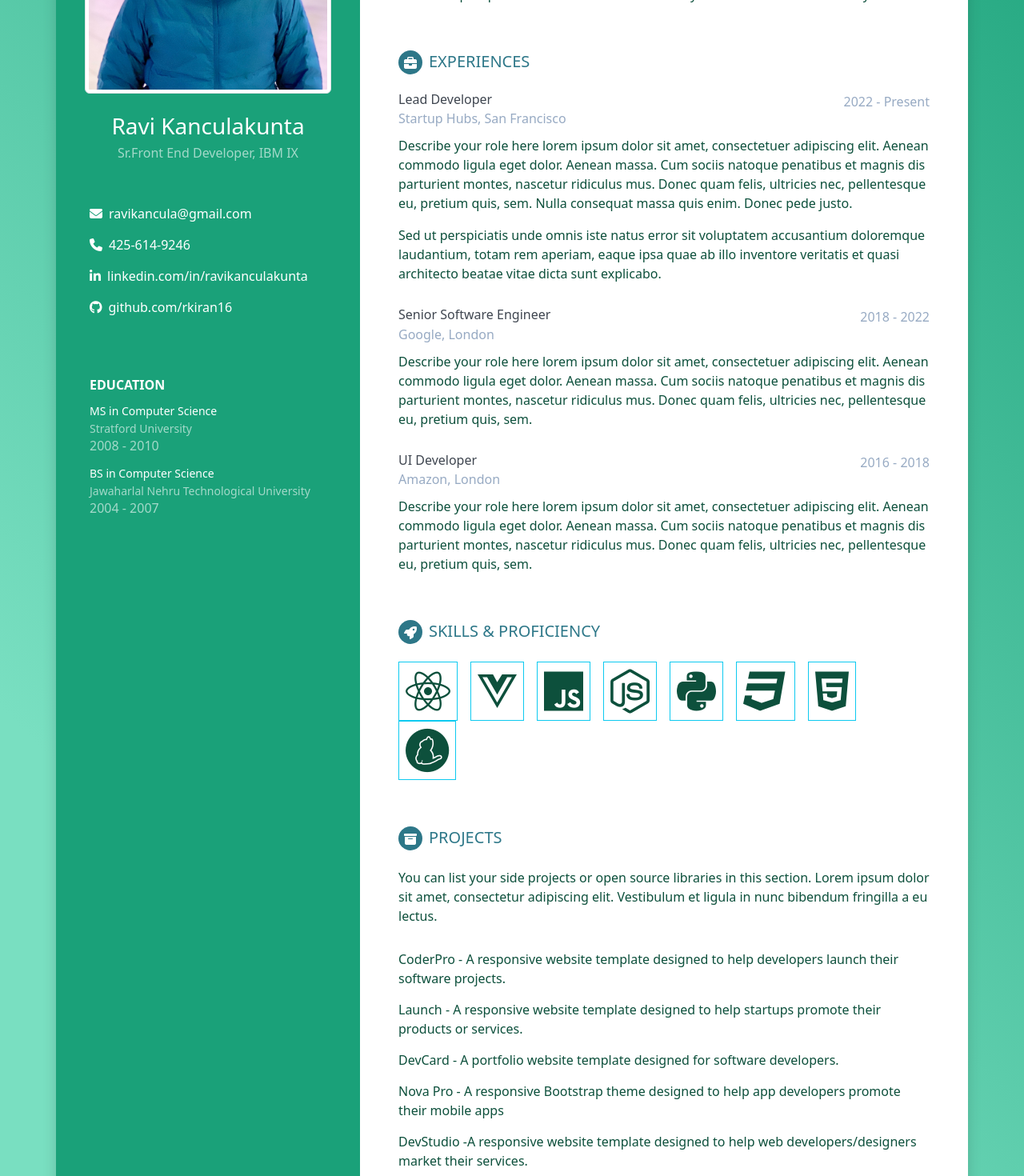
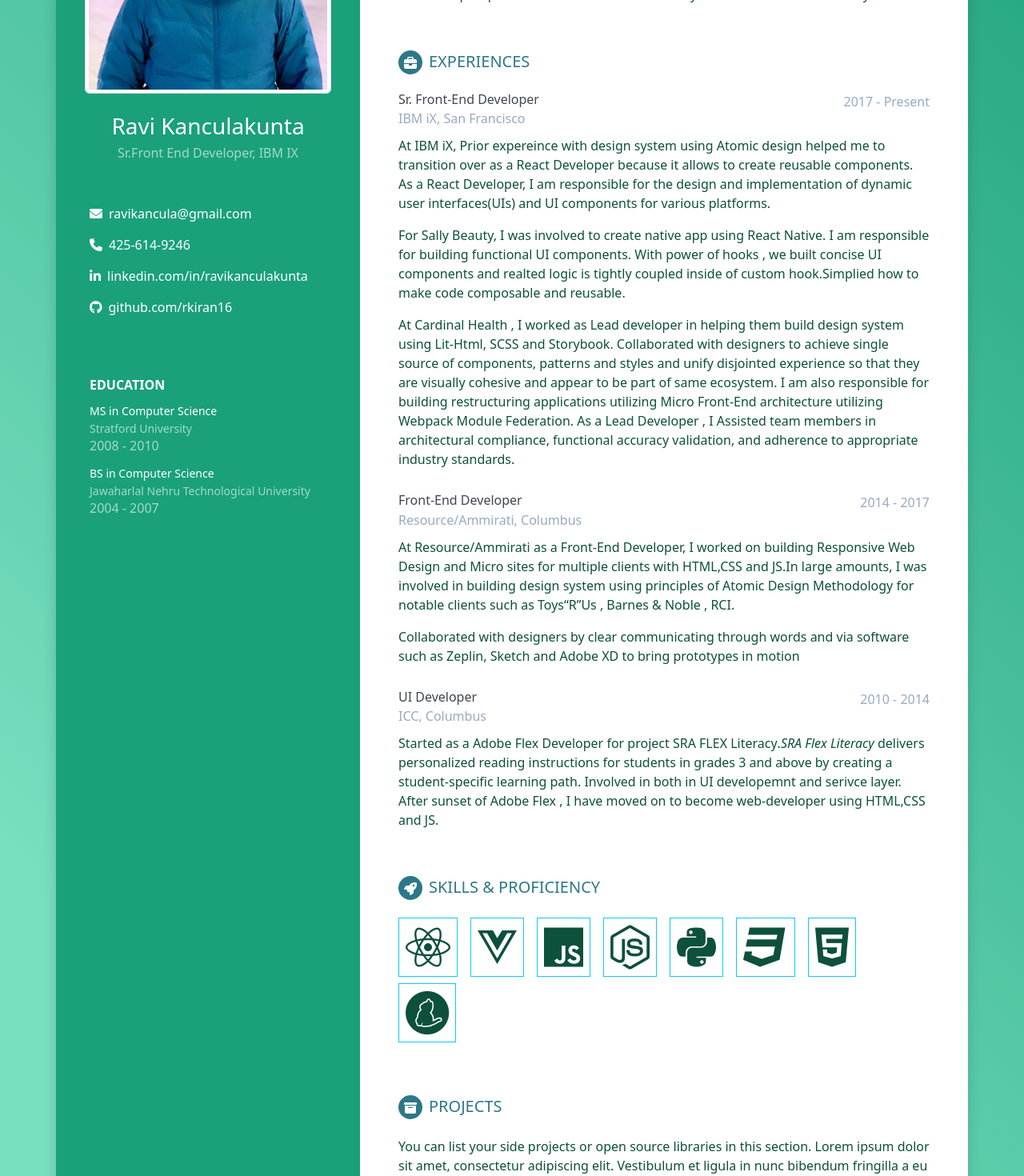
Before and after one commit to rkiran16/myportfolio, a React (Create React App) app: page /resume in a window 1280 px wide. Shown: the part 420-1890 px from the top of the page at 80% size. Built offline with nearby package versions, Linux system fonts and the light colour scheme.

Commit message:
UI changes

```diff
--- a/src/App.js
+++ b/src/App.js
@@ -13,7 +13,7 @@
 const Home = () => {
    return (
       <>
-         <div className="container mt-5 mb-5">
+         <div className="container-lg mt-5 mb-5">
             <Intro />
             <Work />
          </div>
@@ -38,7 +38,7 @@
 
 const App = () => (
    <>
-      <Header/>
+      <Header />
       <RouterProvider router={router} />
    </>
 );
--- a/src/Intro/index.js
+++ b/src/Intro/index.js
@@ -34,7 +34,7 @@
 
 const Intro = () => {
     return (
-        <div className='d-flex flex-column w-100 flex-sm-row py-sm-5 justify-content-between'>
+        <div className='d-flex flex-column w-100 flex-md-row py-sm-5 justify-content-between'>
             <ProfileSection />
             <div className='d-flex w-100 p-sm-3 animate__animated animate__fadeInRight'>
                 <img src={ProfilePic} className="img-fluid shadow-lg" />
--- a/src/Resume/index.js
+++ b/src/Resume/index.js
@@ -43,7 +43,12 @@
                             <h2 className="section-title"><span className="icon-holder"><i className="fa-solid fa-user"></i></span>Career Profile</h2>
                             <div className="summary">
                                 <p>
-                                    I am a Sr Front End Developer with 8 years expereince, meaningful contributions to teams of varying size and scope . I have proven experience at Cardinal Health , Sally Beauty, Northern Trust in helping companies create and maintain better code base for reusability. Capable of learning from Project Leads and architects while still nurturing Junior developers. Experience in driving projects forward as the development team leader, facilitating projects from concept to launch. Passionate about learning and development with desire to apply skills on a larger development team. Eager to tackle more complex problems and continue to find ways to maximize user efficiency.
+                                    I am a Sr Front End Developer with 8 years expereince, meaningful contributions to teams of varying size and scope .
+                                    I have proven experience at Cardinal Health , Sally Beauty, Northern Trust in helping companies create and maintain better code base for reusability.
+                                    Capable of learning from Project Leads and architects while still nurturing Junior developers.
+                                    Experience in driving projects forward as the development team leader, facilitating projects from concept to launch.
+                                    Passionate about learning and development with desire to apply skills on a larger development team.
+                                    Eager to tackle more complex problems and continue to find ways to maximize user efficiency.
                                 </p>
                             </div>
                         </section>
@@ -53,28 +58,46 @@
                             <div className="item">
                                 <div className="meta">
                                     <div className="upper-row">
-                                        <h3 className="job-title">Lead Developer</h3>
-                                        <div className="time">2022 - Present</div>
+                                        <h3 className="job-title">Sr. Front-End Developer</h3>
+                                        <div className="time">2017 - Present</div>
                                     </div>
-                                    <div className="company">Startup Hubs, San Francisco</div>
+                                    <div className="company">IBM iX, San Francisco</div>
                                 </div>
                                 <div className="details">
-                                    <p>Describe your role here lorem ipsum dolor sit amet, consectetuer adipiscing elit. Aenean commodo ligula eget dolor. Aenean massa. Cum sociis natoque penatibus et magnis dis parturient montes, nascetur ridiculus mus. Donec quam felis, ultricies nec, pellentesque eu, pretium quis, sem. Nulla consequat massa quis enim. Donec pede justo.</p>
-                                    <p>Sed ut perspiciatis unde omnis iste natus error sit voluptatem accusantium doloremque laudantium, totam rem aperiam, eaque ipsa quae ab illo inventore veritatis et quasi architecto beatae vitae dicta sunt explicabo. </p>
+                                    <p>
+                                        At IBM iX, Prior expereince with design system using Atomic design helped me to transition over as a React Developer because it allows to create reusable components.
+                                        As a React Developer, I am responsible for the design and implementation of dynamic user interfaces(UIs) and UI components for various platforms.
+                                    </p>
+                                    <p>
+                                        For Sally Beauty, I was involved to create native app using React Native. I am responsible for building functional UI components.
+                                        With power of hooks , we built concise UI components and realted logic is tightly coupled inside of custom hook.Simplied how to make
+                                        code composable and reusable.
+                                    </p>
+                                    <p>
+                                        At Cardinal Health , I worked as Lead developer in helping them build design system using Lit-Html, SCSS and Storybook. Collaborated
+                                        with designers to achieve single source of components, patterns and styles and unify disjointed experience so that they are visually cohesive
+                                        and appear to be part of same ecosystem.
+                                        I am also responsible for building restructuring applications utilizing Micro Front-End architecture utilizing Webpack Module Federation.
+                                        As a Lead Developer , I Assisted team members in architectural compliance, functional accuracy validation, and adherence to appropriate industry standards.
+                                    </p>
                                 </div>
                             </div>
 
                             <div className="item">
                                 <div className="meta">
                                     <div className="upper-row">
-                                        <h3 className="job-title">Senior Software Engineer</h3>
-                                        <div className="time">2018 - 2022</div>
+                                        <h3 className="job-title">Front-End Developer</h3>
+                                        <div className="time">2014 - 2017</div>
                                     </div>
-                                    <div className="company">Google, London</div>
+                                    <div className="company">Resource/Ammirati, Columbus</div>
                                 </div>
                                 <div className="details">
-                                    <p>Describe your role here lorem ipsum dolor sit amet, consectetuer adipiscing elit. Aenean commodo ligula eget dolor. Aenean massa. Cum sociis natoque penatibus et magnis dis parturient montes, nascetur ridiculus mus. Donec quam felis, ultricies nec, pellentesque eu, pretium quis, sem.</p>
-
+                                    <p>
+                                        At Resource/Ammirati as a Front-End Developer,  I worked on building Responsive Web Design and Micro sites for multiple clients with HTML,CSS and JS.In large amounts,  I was involved in building
+                                        design system using principles of <a href="https://bradfrost.com/blog/post/atomic-web-design/">Atomic Design Methodology </a> for notable clients
+                                        such as Toys“R”Us , Barnes & Noble , RCI.
+                                    </p>
+                                    <p>Collaborated with designers by clear communicating through words and via software such as Zeplin, Sketch and Adobe XD to bring prototypes in motion </p>
                                 </div>
                             </div>
 
@@ -82,12 +105,16 @@
                                 <div className="meta">
                                     <div className="upper-row">
                                         <h3 className="job-title">UI Developer</h3>
-                                        <div className="time">2016 - 2018</div>
+                                        <div className="time">2010 - 2014</div>
                                     </div>
-                                    <div className="company">Amazon, London</div>
+                                    <div className="company">ICC, Columbus</div>
                                 </div>
                                 <div className="details">
-                                    <p>Describe your role here lorem ipsum dolor sit amet, consectetuer adipiscing elit. Aenean commodo ligula eget dolor. Aenean massa. Cum sociis natoque penatibus et magnis dis parturient montes, nascetur ridiculus mus. Donec quam felis, ultricies nec, pellentesque eu, pretium quis, sem.</p>
+                                    <p>
+                                        Started as a Adobe Flex Developer for project <a href="https://www.mheducation.com/prek-12/program/microsites/MKTSP-RBT01M0/experience.html">SRA FLEX Literacy</a>.
+                                        <i>SRA Flex Literacy</i> delivers personalized reading instructions for students in grades 3 and above by creating a student-specific learning path. Involved in both in UI developemnt and serivce layer.
+                                        After sunset of Adobe Flex , I have moved on to become web-developer using HTML,CSS and JS.
+                                    </p>
                                 </div>
                             </div>
 
@@ -98,7 +125,7 @@
                             <ul className="list-inline">
                                 {SkillSet.map(skill => {
                                     return (
-                                        <li className="list-inline-item me-3 border border-info p-2">
+                                        <li className="list-inline-item me-3 mb-2 border border-info p-2">
                                             <i className={`display-4 fa-brands fa-${skill}`}></i>
                                         </li>
                                     )
@@ -112,21 +139,20 @@
                                 <p>You can list your side projects or open source libraries in this section. Lorem ipsum dolor sit amet, consectetur adipiscing elit. Vestibulum et ligula in nunc bibendum fringilla a eu lectus.</p>
                             </div>
                             <div className="item">
-                                <span className="project-title"><a href="https://themes.3rdwavemedia.com/bootstrap-templates/startup/coderpro-bootstrap-5-startup-template-for-software-projects/" target="_blank">CoderPro</a></span> - <span className="project-tagline">A responsive website template designed to help developers launch their software projects. </span>
-
+                                <span className="project-title"><span>Design system</span></span> - <span className="project-tagline">
+                                    Built using storybook which is component library for building UI components and pages in
+                                    isolation.
+                                </span>
                             </div>
                             <div className="item">
-                                <span className="project-title"><a href="https://themes.3rdwavemedia.com/bootstrap-templates/startup/launch-bootstrap-5-template-for-saas-businesses/" target="_blank">Launch</a></span> - <span className="project-tagline">A responsive website template designed to help startups promote their products or services.</span>
+                                <span className="project-title"><span>Outlook Dashboard</span></span> - <span className="project-tagline">
+                                    A Web application that would provide status of Meeting Rooms by retreiving information from Outlook API
+                                </span>
                             </div>
                             <div className="item">
-                                <span className="project-title"><a href="https://themes.3rdwavemedia.com/bootstrap-templates/resume/devcard-bootstrap-5-vcard-portfolio-template-for-software-developers/" target="_blank">DevCard</a></span> - <span className="project-tagline">A portfolio website template designed for software developers.</span>
-                            </div>
-                            <div className="item">
-                                <span className="project-title"><a href="https://themes.3rdwavemedia.com/bootstrap-templates/startup/bootstrap-template-for-mobile-apps-nova-pro/" target="_blank">Nova Pro</a></span> - <span className="project-tagline">A responsive Bootstrap theme designed to help app developers promote their mobile apps</span>
-                            </div>
-                            <div className="item">
-                                <span className="project-title"><a href="http://themes.3rdwavemedia.com/website-templates/responsive-bootstrap-theme-web-development-agencies-devstudio/" target="_blank">DevStudio</a></span> -
-                                <span className="project-tagline">A responsive website template designed to help web developers/designers market their services. </span>
+                                <span className="project-title"><span>Britannica</span></span> - <span className="project-tagline">
+                                    A Responsive Web application built with VanillaJs provides list of all countries by continent integrating with countries API
+                                </span>
                             </div>
                         </section>
                     </div>
```
Lines whose indentation alone changed are shown as unchanged.
